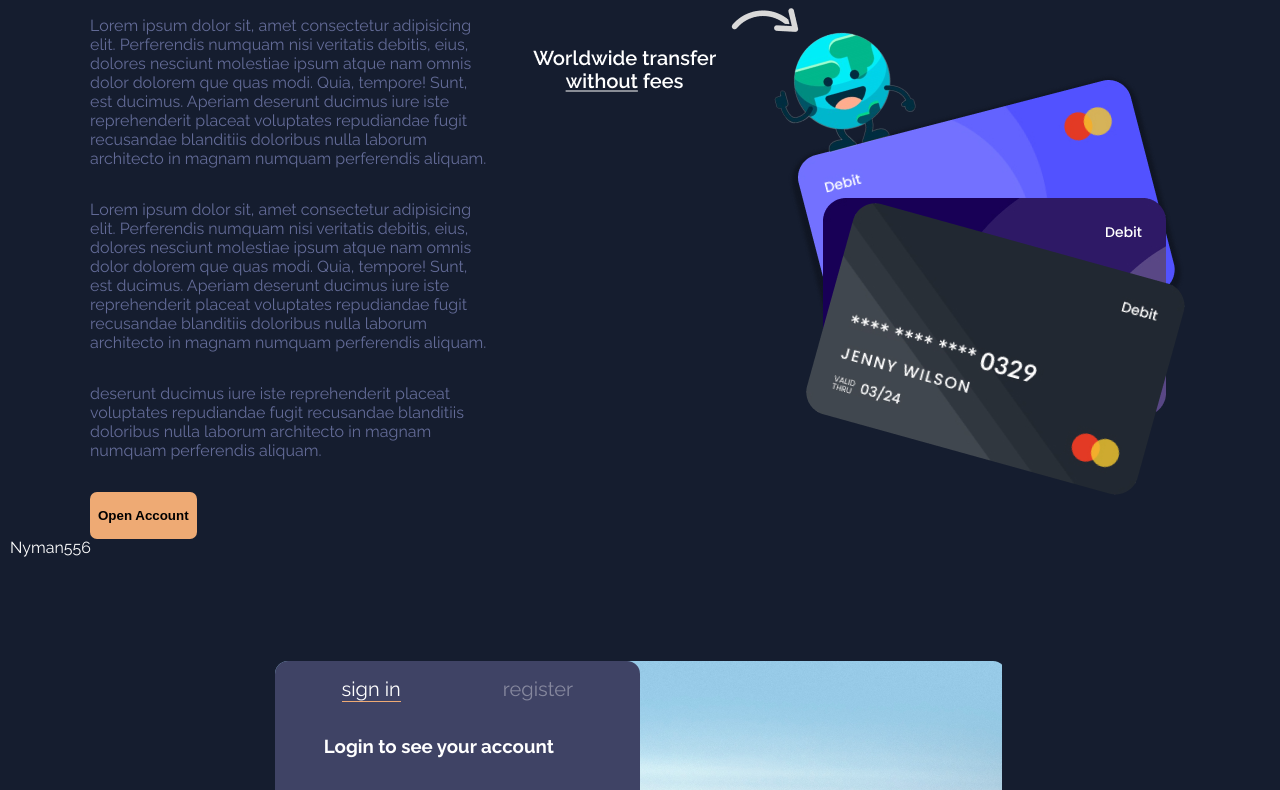
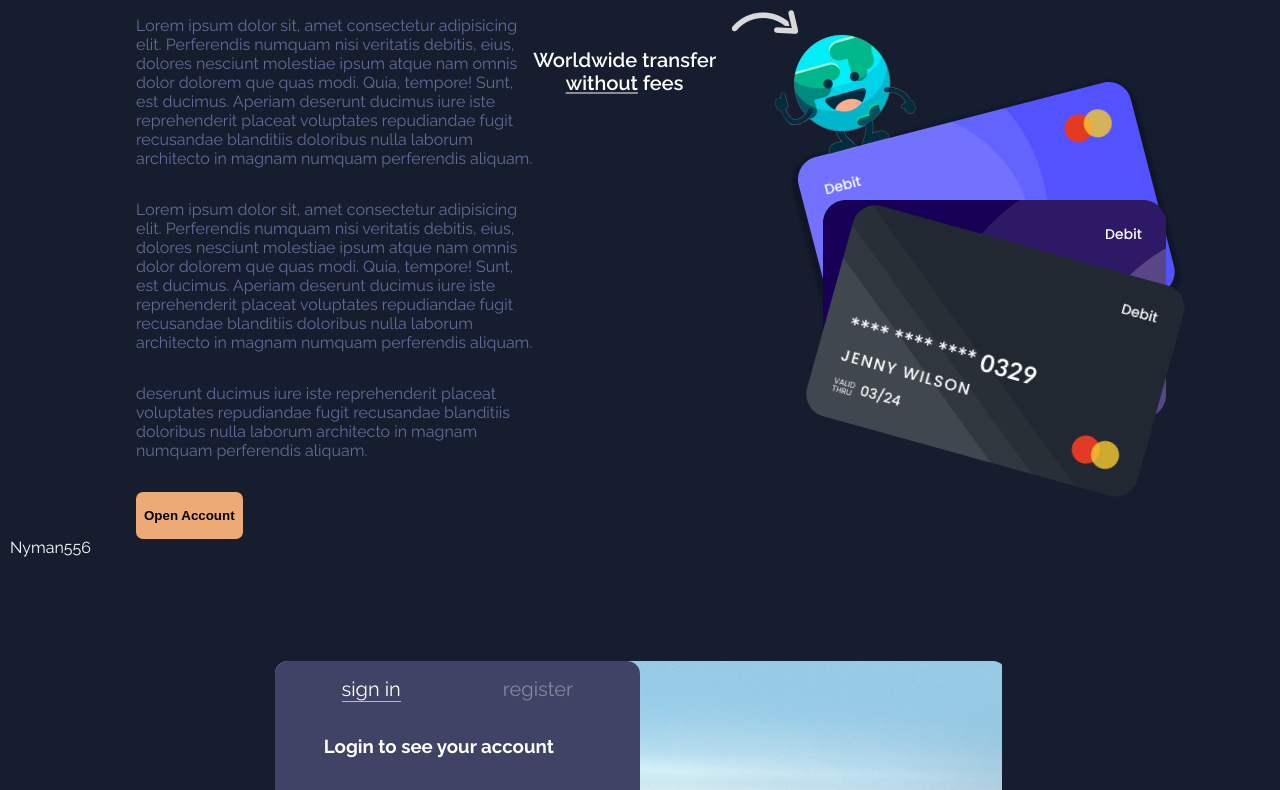
Before and after one commit to Nyman556/MoneyMate, a plain HTML site: page index.html in a window 1280 px wide. Shown: the part 233-1023 px from the top of the page. Drawn offline with Linux system fonts and the light colour scheme.

Commit message:
responsive github-pages test 4

```diff
--- a/style.css
+++ b/style.css
@@ -36,7 +36,6 @@ body {
 	background-color: var(--bg-color);
 	font-weight: var(--main-fontweight);
 	font-family: "Raleway", sans-serif;
-	overflow: hidden;
 }
 header,
 main,
@@ -118,6 +117,12 @@ Main {
 }
 .text-container p {
 	color: var(--main-color);
+}
+.content-container {
+	max-width: 600px;
+	display: flex;
+	justify-content: center;
+	align-items: center;
 }
 .btn {
 	font-weight: var(--tertiary-fontweight);
@@ -259,4 +264,7 @@ footer {
 	.content-container img {
 		scale: 0.4;
 	}
+	.content-container {
+		max-width: 390px;
+	}
 }
```
